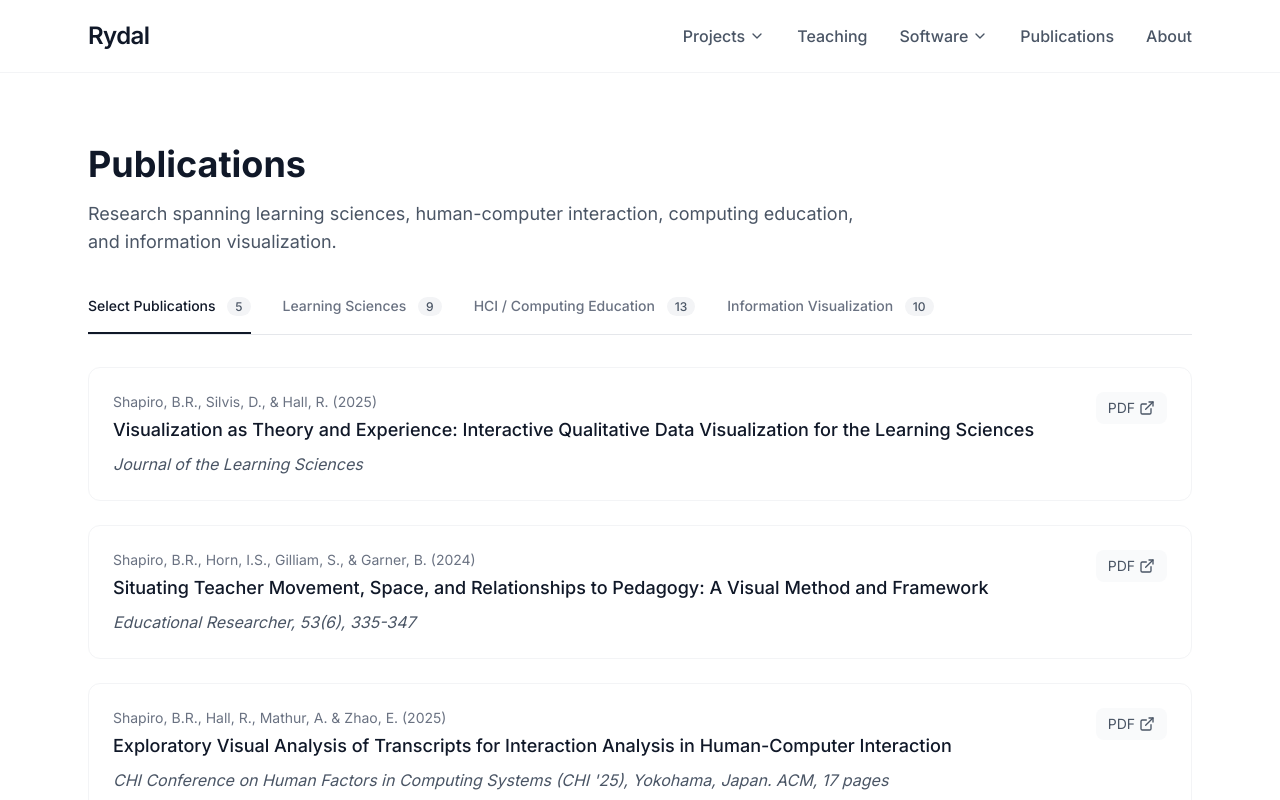
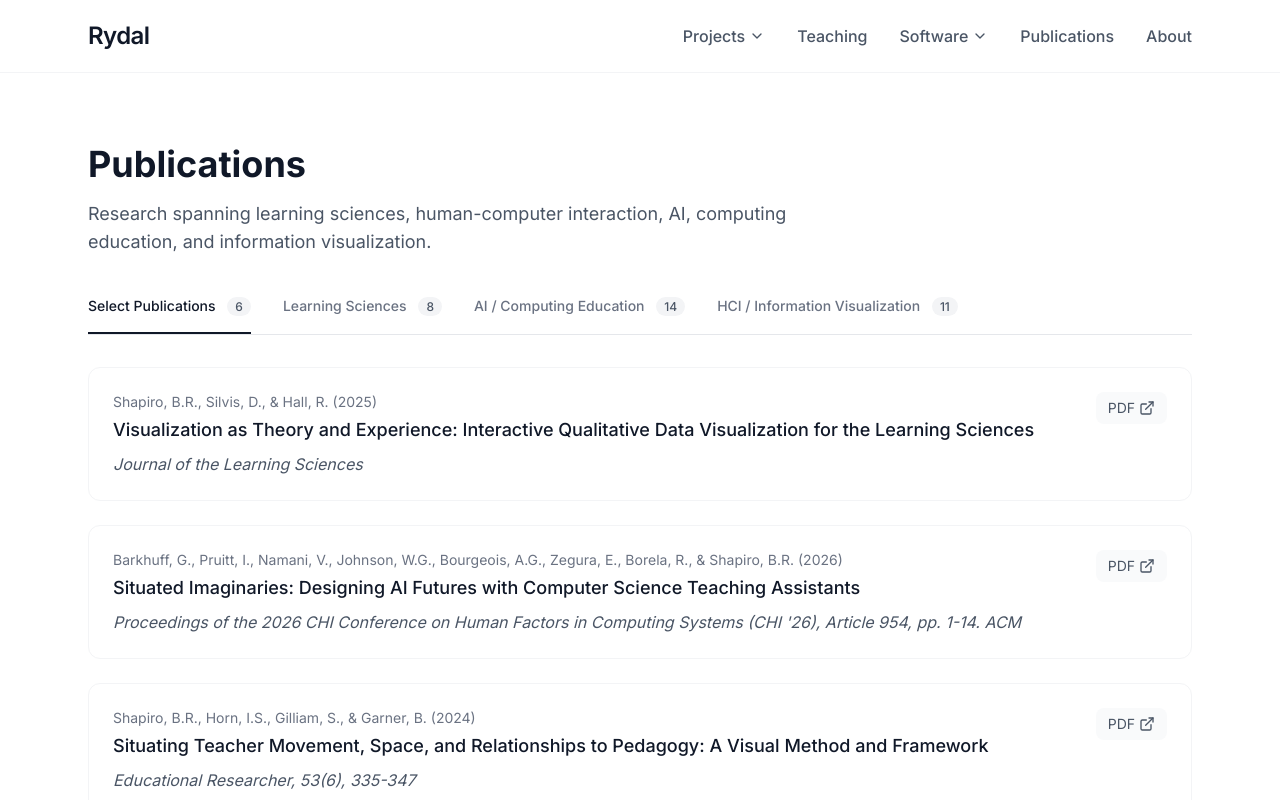
Before and after one commit to BenRydal/personal-site, a SvelteKit app: page /publications in a window 1280 px wide. Shown: the top 800 px of the page. Built offline with nearby package versions, Linux system fonts and the light colour scheme.

Commit message:
update pubs

```diff
--- a/src/routes/publications/+page.svelte
+++ b/src/routes/publications/+page.svelte
@@ -21,6 +21,16 @@
 						'Visualization as Theory and Experience: Interactive Qualitative Data Visualization for the Learning Sciences',
 					venue: 'Journal of the Learning Sciences',
 					link: 'https://doi.org/10.1080/10508406.2025.2537945'
+				},
+				{
+					authors:
+						'Barkhuff, G., Pruitt, I., Namani, V., Johnson, W.G., Bourgeois, A.G., Zegura, E., Borela, R., & Shapiro, B.R.',
+					year: 2026,
+					title:
+						'Situated Imaginaries: Designing AI Futures with Computer Science Teaching Assistants',
+					venue:
+						"Proceedings of the 2026 CHI Conference on Human Factors in Computing Systems (CHI '26), Article 954, pp. 1-14. ACM",
+					link: 'https://doi.org/10.1145/3772318.3791874'
 				},
 				{
 					authors: 'Shapiro, B.R., Horn, I.S., Gilliam, S., & Garner, B.',
@@ -69,13 +79,6 @@
 						'Visualization as Theory and Experience: Interactive Qualitative Data Visualization for the Learning Sciences',
 					venue: 'Journal of the Learning Sciences',
 					link: 'https://doi.org/10.1080/10508406.2025.2537945'
-				},
-				{
-					authors: 'Tacelosky, K., Sue Kasun, G., Shapiro, B.R., Liao, Y.C., & Harris, K.',
-					year: 2025,
-					title: 'Exploring Critical AI Literacy in Language Education: A Case Study',
-					venue: 'Foreign Language Annals, 58(4), 966-994',
-					link: 'https://doi.org/10.1111/flan.70029'
 				},
 				{
 					authors: 'Shapiro, B.R., Horn, I.S., Gilliam, S., & Garner, B.',
@@ -138,8 +141,25 @@
 			]
 		},
 		{
-			name: 'HCI / Computing Education',
+			name: 'AI / Computing Education',
 			publications: [
+				{
+					authors:
+						'Barkhuff, G., Pruitt, I., Namani, V., Johnson, W.G., Bourgeois, A.G., Zegura, E., Borela, R., & Shapiro, B.R.',
+					year: 2026,
+					title:
+						'Situated Imaginaries: Designing AI Futures with Computer Science Teaching Assistants',
+					venue:
+						"Proceedings of the 2026 CHI Conference on Human Factors in Computing Systems (CHI '26), Article 954, pp. 1-14. ACM",
+					link: 'https://doi.org/10.1145/3772318.3791874'
+				},
+				{
+					authors: 'Tacelosky, K., Sue Kasun, G., Shapiro, B.R., Liao, Y.C., & Harris, K.',
+					year: 2025,
+					title: 'Exploring Critical AI Literacy in Language Education: A Case Study',
+					venue: 'Foreign Language Annals, 58(4), 966-994',
+					link: 'https://doi.org/10.1111/flan.70029'
+				},
 				{
 					authors:
 						'Barkhuff, G., Johnson, W.G., Pruitt, I., Borela, R., Namani, V., Zegura, E., Bourgeois, A.G., & Shapiro, B.R.',
@@ -238,13 +258,6 @@
 					link: 'https://www.researchgate.net/publication/338789145_Re-Shape_A_Method_to_Teach_Data_Ethics_for_Data_Science_Education'
 				},
 				{
-					authors: 'Shapiro, B.R., & Hall, R.',
-					year: 2018,
-					title: 'Personal Curation in a Museum',
-					venue: 'Proceedings of the ACM on Human-Computer Interaction, Vol. 2, CSCW, Article 158',
-					link: 'https://www.researchgate.net/publication/328562352_Personal_Curation_in_a_Museum'
-				},
-				{
 					authors: 'Solomon, A., Guzdial, M., DiSalvo, B., & Shapiro, B.R.',
 					year: 2018,
 					title: 'Applying a Gesture Taxonomy to Introductory Computing Concepts',
@@ -255,7 +268,7 @@
 			]
 		},
 		{
-			name: 'Information Visualization',
+			name: 'HCI / Information Visualization',
 			publications: [
 				{
 					authors: 'Shapiro, B.R., Hall, R., Mathur, A. & Zhao, E.',
@@ -299,6 +312,13 @@
 					venue:
 						'Proceedings of the 13th International Conference on Computer Supported Collaborative Learning (CSCL) 2019, Volume 1, pp. 184-191. Lyon, France',
 					link: 'https://www.researchgate.net/profile/Ben-Shapiro-2/publication/333728005_Integrative_Visualization_Exploring_Data_Collected_in_Collaborative_Learning_Contexts/links/5d00fdcb92851c874c612702/Integrative-Visualization-Exploring-Data-Collected-in-Collaborative-Learning-Contexts.pdf'
+				},
+				{
+					authors: 'Shapiro, B.R., & Hall, R.',
+					year: 2018,
+					title: 'Personal Curation in a Museum',
+					venue: 'Proceedings of the ACM on Human-Computer Interaction, Vol. 2, CSCW, Article 158',
+					link: 'https://www.researchgate.net/publication/328562352_Personal_Curation_in_a_Museum'
 				},
 				{
 					authors: 'Shapiro, B.R., & Pearman II, F.A.',
@@ -352,7 +372,7 @@
 	<title>Publications | Ben Rydal Shapiro</title>
 	<meta
 		name="description"
-		content="Academic publications by Ben Rydal Shapiro in learning sciences, HCI, and data visualization."
+		content="Academic publications by Ben Rydal Shapiro in learning sciences, HCI, AI, computing education, and data visualization."
 	/>
 
 	<!-- Structured Data for Publications -->
@@ -366,7 +386,7 @@
 		"@context": "https://schema.org",
 		"@type": "CollectionPage",
 		"name": "Publications by Ben Rydal Shapiro",
-		"description": "Academic publications in learning sciences, HCI, and data visualization",
+		"description": "Academic publications in learning sciences, HCI, AI, computing education, and data visualization",
 		"url": "https://benrydal.com/publications",
 		"author": {
 			"@type": "Person",
@@ -408,7 +428,7 @@
 	<div class="max-w-3xl">
 		<h1 class="text-4xl font-bold text-gray-900">Publications</h1>
 		<p class="mt-4 text-lg text-gray-600">
-			Research spanning learning sciences, human-computer interaction, computing education, and
+			Research spanning learning sciences, human-computer interaction, AI, computing education, and
 			information visualization.
 		</p>
 	</div>
```
